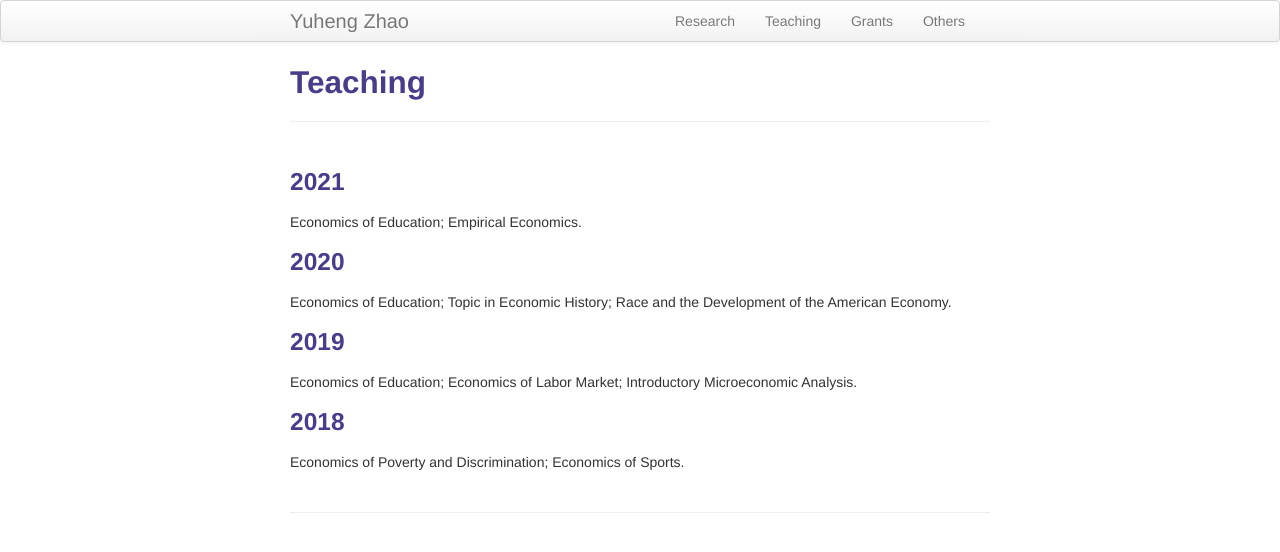
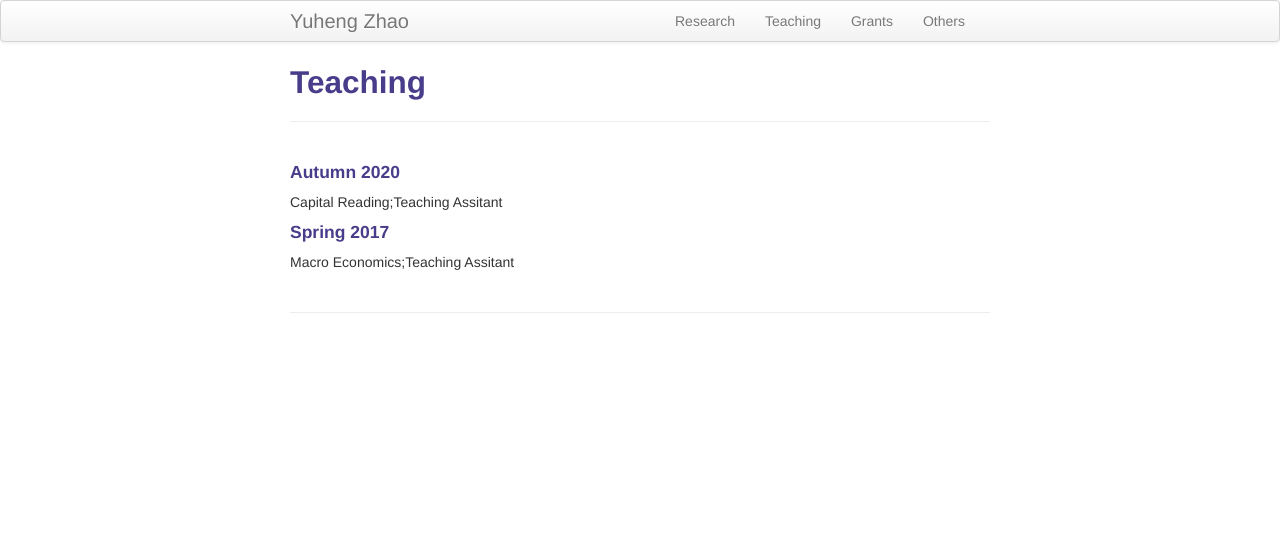
Before and after one commit to lantianZhu/lantianZhu.github.io, a Jekyll site: the page built from Teaching.md, in a window 1280 px wide. Shown: the top 552 px of the page. Built offline with Jekyll 4.4.1, drawn with Linux system fonts in a browser that asks for light colours.

Commit message:
Update Teaching.md

```diff
--- a/Teaching.md
+++ b/Teaching.md
@@ -1,23 +1,12 @@
 ---
 layout: page
 title: Teaching
-description: Yuheng's teaching
+description: Lantian's teaching
 ---
 
-### 2021
-Economics of Education;
-Empirical Economics.
+#### Autumn 2020
+Capital Reading;Teaching Assitant
 
-### 2020
-Economics of Education;
-Topic in Economic History;
-Race and the Development of the American Economy.
 
-### 2019
-Economics of Education;
-Economics of Labor Market;
-Introductory Microeconomic Analysis.
-
-### 2018
-Economics of Poverty and Discrimination;
-Economics of Sports.
+#### Spring 2017
+Macro Economics;Teaching Assitant
```
